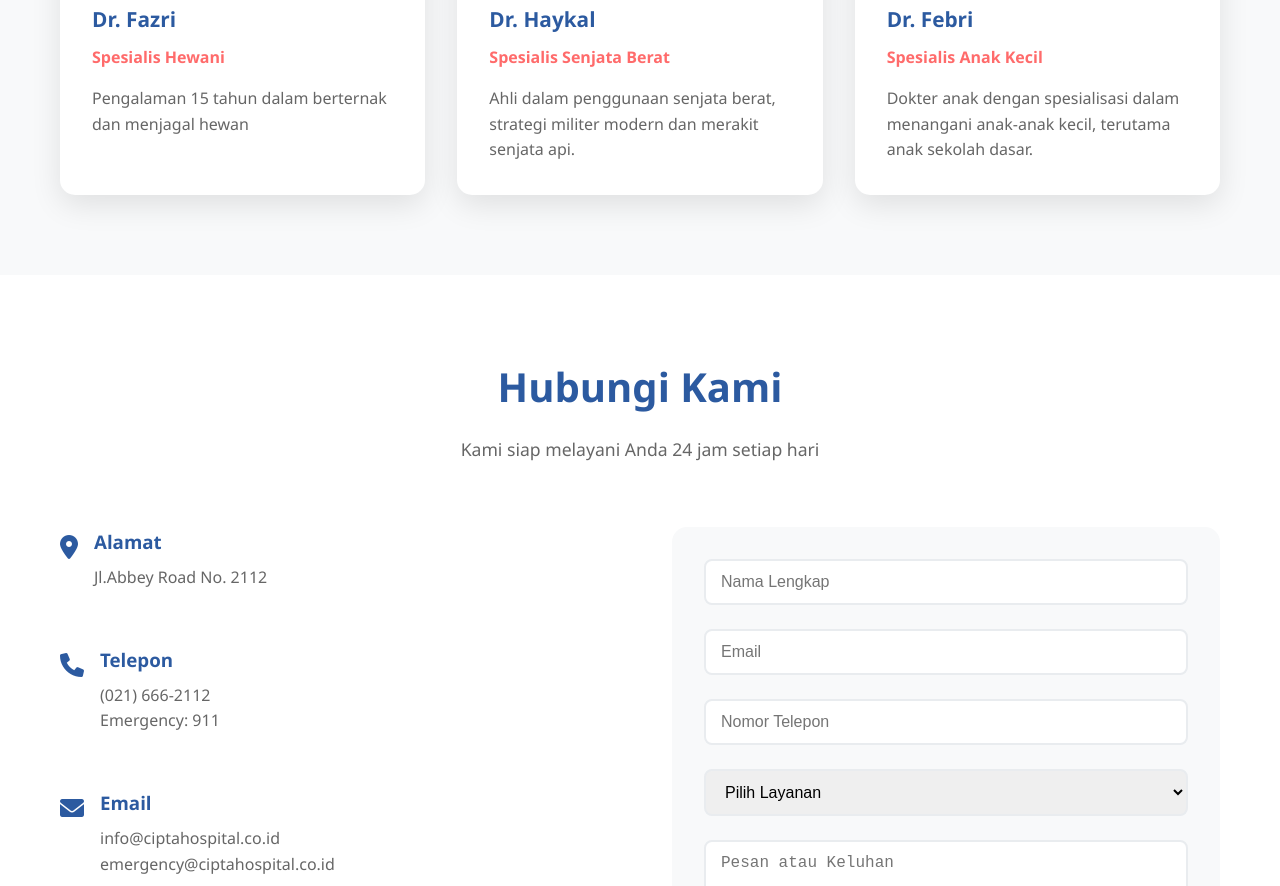
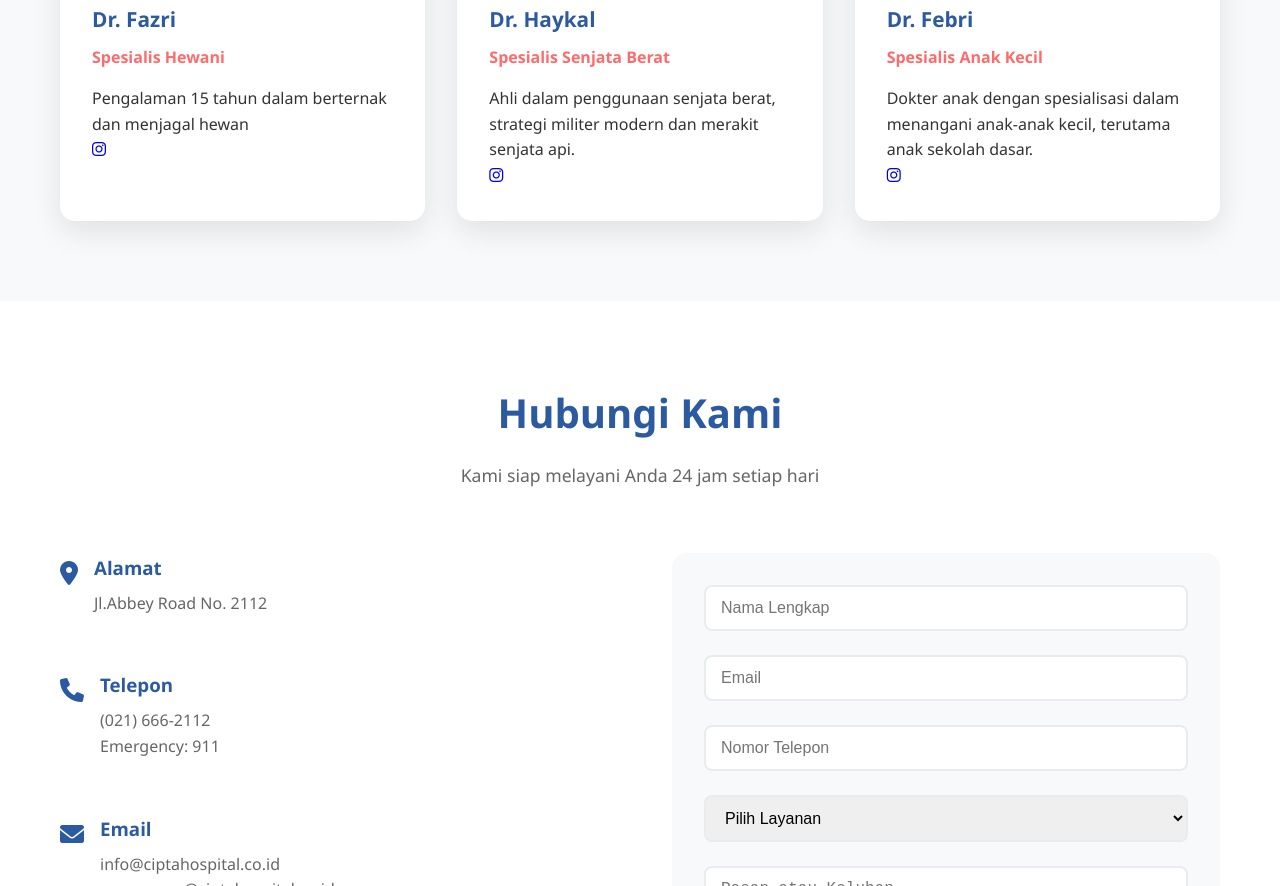
Before and after one commit to reminairu/Cipta-Hospital, a plain HTML site: page index.html in a window 1280 px wide. Shown: the part 2950-3836 px from the top of the page. Drawn offline with Linux system fonts and the light colour scheme.

Commit message:
Update index.html

```diff
--- a/index.html
+++ b/index.html
@@ -210,6 +210,9 @@
               <h3>Dr. Fazri</h3>
               <p class="specialty">Spesialis Hewani</p>
               <p>Pengalaman 15 tahun dalam berternak dan menjagal hewan</p>
+              <a href="https://www.instagram.com/fazriarzki"
+                ><i class="fab fa-instagram"></i
+              ></a>
             </div>
           </div>
           <div class="doctor-card">
@@ -223,6 +226,9 @@
                 Ahli dalam penggunaan senjata berat, strategi militer modern dan
                 merakit senjata api.
               </p>
+              <a href="https://www.instagram.com/haykalar"
+                ><i class="fab fa-instagram"></i
+              ></a>
             </div>
           </div>
           <div class="doctor-card">
@@ -236,6 +242,9 @@
                 Dokter anak dengan spesialisasi dalam menangani anak-anak kecil,
                 terutama anak sekolah dasar.
               </p>
+              <a href="https://www.instagram.com/bruhhhfebriii_"
+                ><i class="fab fa-instagram"></i
+              ></a>
             </div>
           </div>
         </div>
```
